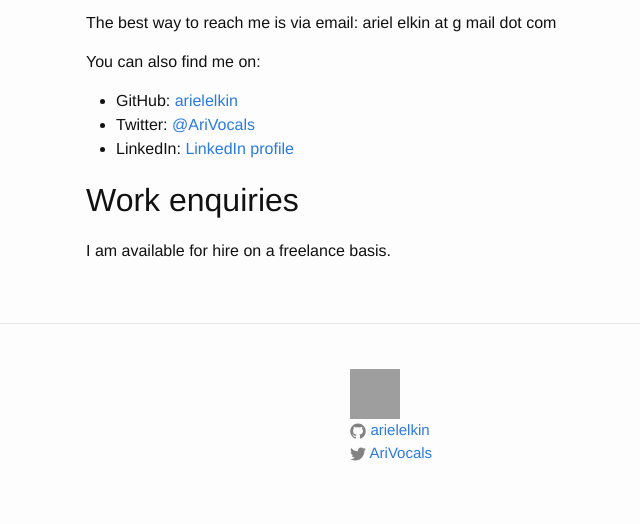
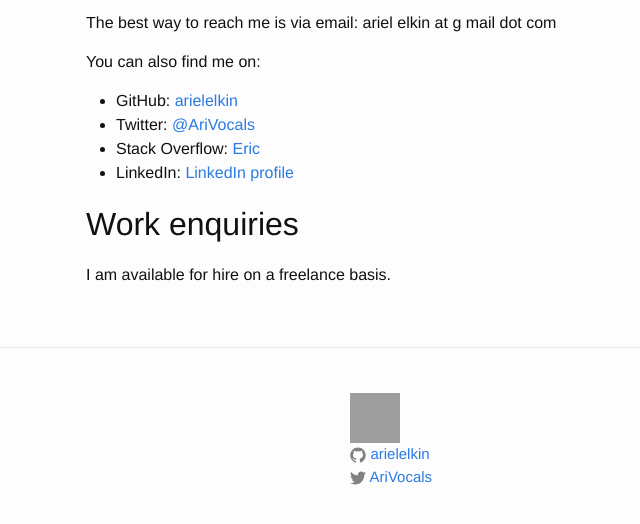
Before and after one commit to arielelkin/site_source, a Jekyll site: the page built from contact.markdown, in a window 1280 px wide, cut to the strip 268-792 px from the top of the page. Shown: the whole strip, without its empty margins (184-824 px from the left). Built offline with Jekyll 4.4.1, drawn with Linux system fonts in a browser that asks for light colours; grey boxes are pictures that could not be loaded.

Commit message:
add link to stackoverflow profile

```diff
--- a/contact.markdown
+++ b/contact.markdown
@@ -14,6 +14,7 @@ You can also find me on:
 
  * GitHub: [arielelkin](https://github.com/arielelkin)
  * Twitter: [@AriVocals](https://twitter.com/AriVocals)
+ * Stack Overflow: [Eric](https://stackoverflow.com/users/1072846/eric?tab=profile)
  * LinkedIn: [LinkedIn profile](https://www.linkedin.com/in/arielelkin)
 
 ## Work enquiries
```
